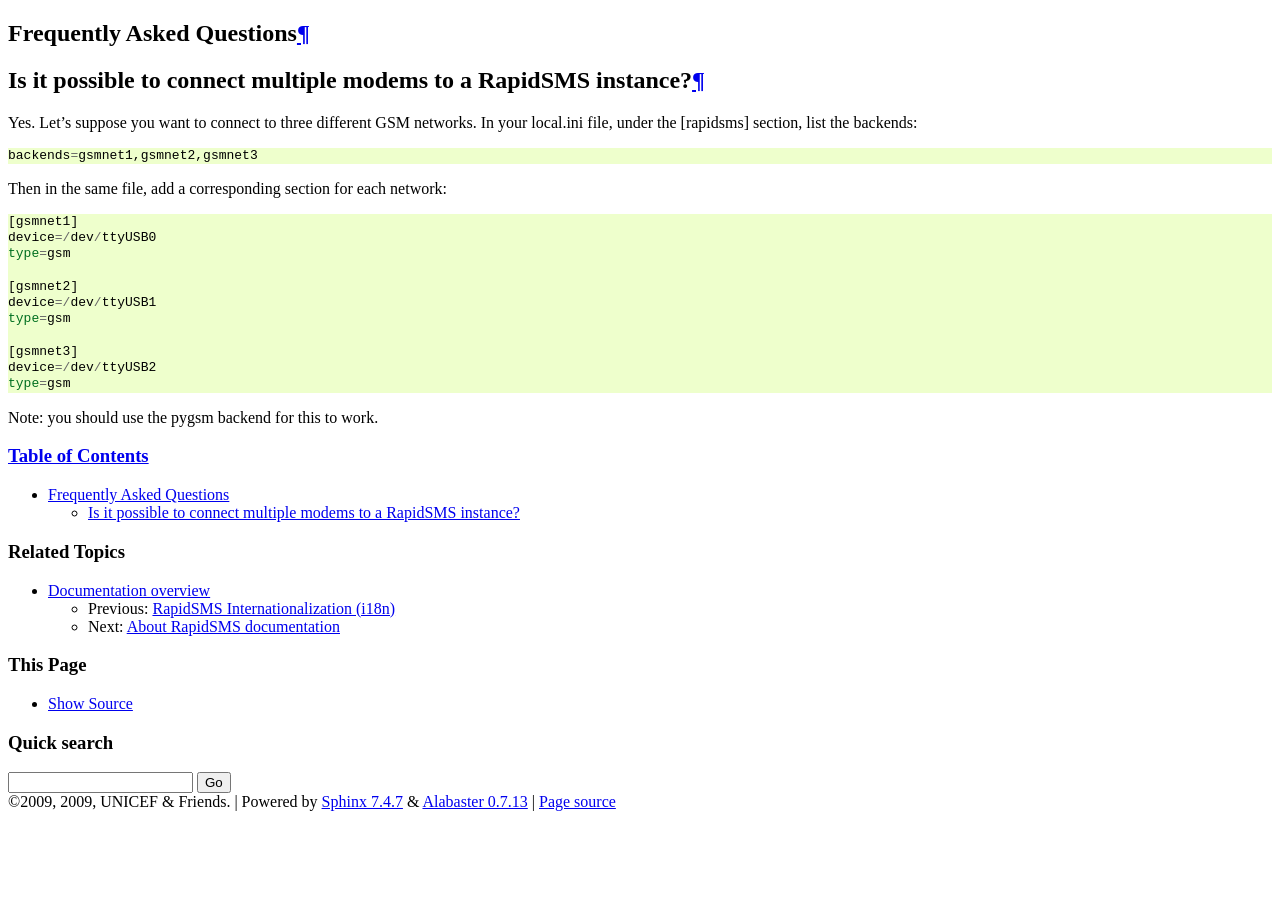
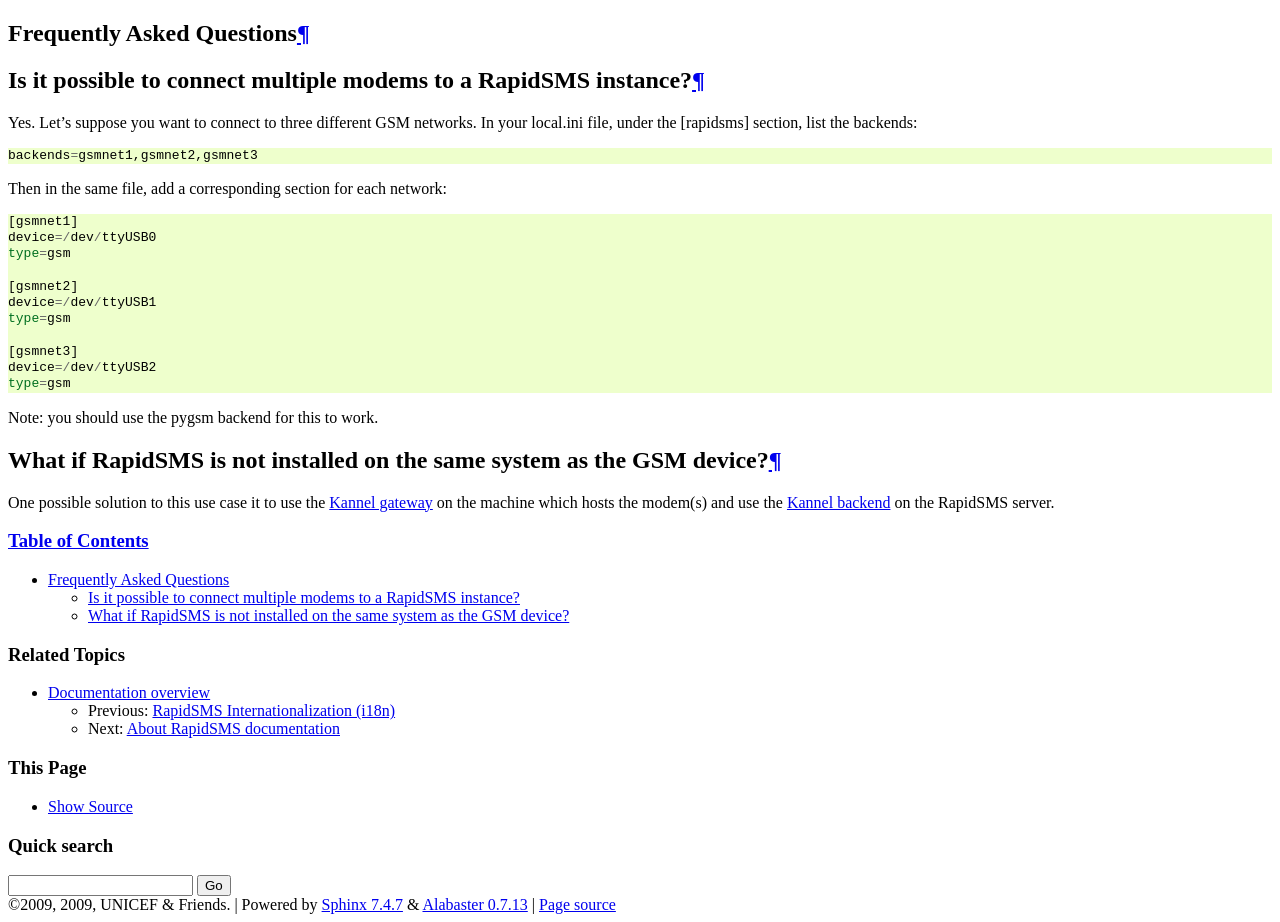
Before and after one commit to rapidsms/rapidsms-documentation, a Sphinx documentation site: the page built from source/faqu.rst, in a window 1280 px wide. Built offline with Sphinx 7.4.7, drawn with Linux system fonts in a browser that asks for light colours; before the commit the page ends 900 px from its top, so only the background shows below that.

Commit message:
Add FAQ item about kannel

```diff
--- a/source/faqu.rst
+++ b/source/faqu.rst
@@ -29,3 +29,13 @@ Then in the same file, add a corresponding section for each network:
     type=gsm
 
 Note: you should use the pygsm backend for this to work.
+
+What if RapidSMS is not installed on the same system as the GSM device?
+=======================================================================
+
+One possible solution to this use case it to use the `Kannel gateway`_ on
+the machine which hosts the modem(s) and use the `Kannel backend`_ on the
+RapidSMS server.
+
+.. _`Kannel gateway`: http://www.kannel.org/
+.. _`Kannel backend`: http://gist.github.com/214985
```
